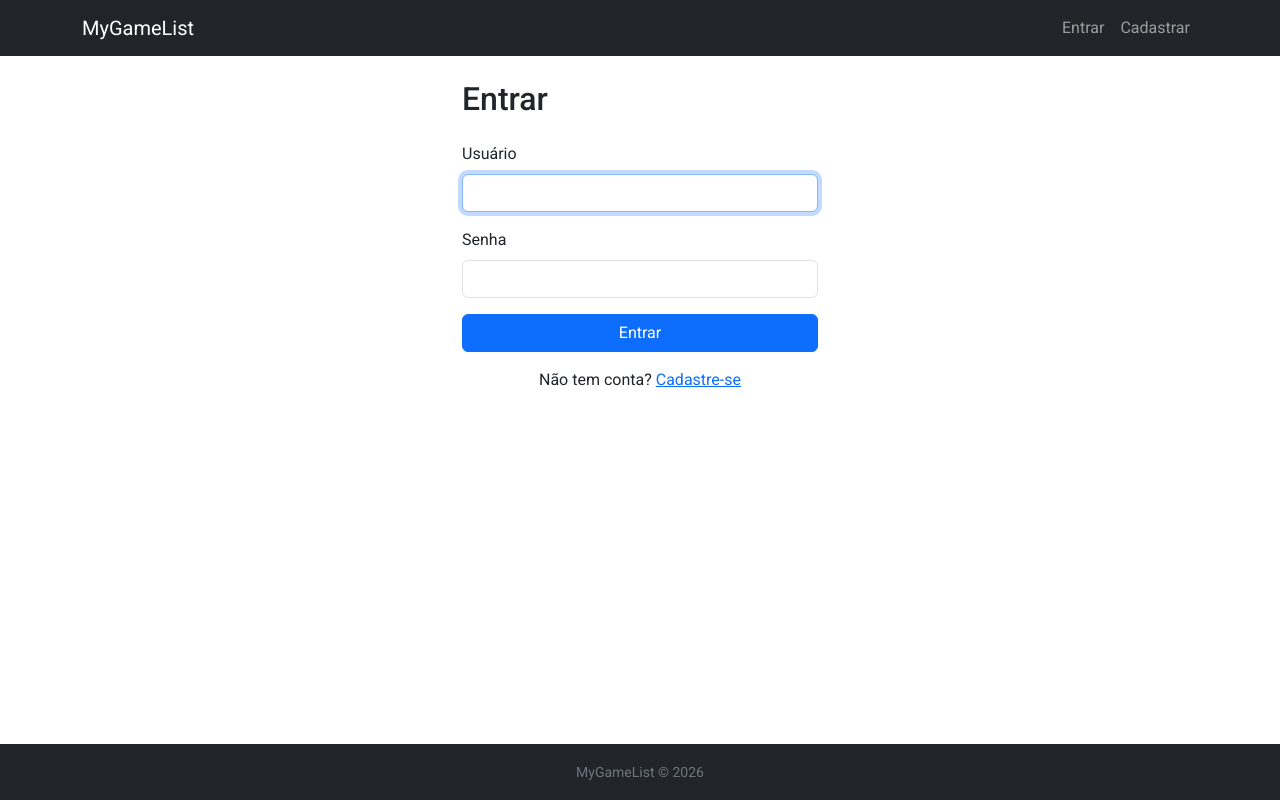
After one commit to luangust4vo/mygameslist, a Django app: page /login/ in a window 1280 px wide. The commit adds this page. Run offline with Django 5.2, Linux system fonts and the light colour scheme; some libraries are stand-ins or nearby versions.

Commit message:
feat(auth): implements login and register

```diff
--- /dev/null
+++ b/games/templates/games/auth/login.html
@@ -0,0 +1,21 @@
+{% extends 'base.html' %}
+
+{% load crispy_forms_tags %}
+
+{% block title %}Login — MyGameList{% endblock %}
+
+{% block content %}
+    <div class="row justify-content-center">
+        <div class="col-md-4">
+            <h2 class="mb-4">Entrar</h2>
+            <form method="post">
+                {% csrf_token %}
+                {{ form|crispy }}
+                <button type="submit" class="btn btn-primary w-100">Entrar</button>
+            </form>
+            <p class="mt-3 text-center">
+                Não tem conta? <a href="{% url 'games:register' %}">Cadastre-se</a>
+            </p>
+        </div>
+    </div>
+{% endblock %}
--- a/games/templates/games/base.html
+++ b/games/templates/games/base.html
@@ -28,14 +28,17 @@
                             <a class="nav-link" href="{% if request.user.username %}admin{% else %}#{% endif %}">{{ request.user.username|pretty_username }}</a>
                         </li>
                         <li class="nav-item">
-                            <a class="nav-link" href="#">Sair</a>
+                            <form method="post" action="{% url 'games:logout' %}" class="d-inline">
+                                {% csrf_token %}
+                                <button type="submit" class="nav-link btn btn-link">Sair</button>
+                            </form>
                         </li>
                     {% else %}
                         <li class="nav-item">
-                            <a class="nav-link" href="#">Entrar</a>
+                            <a class="nav-link" href="{% url 'games:login' %}">Entrar</a>
                         </li>
                         <li class="nav-item">
-                            <a class="nav-link" href="#">Cadastrar</a>
+                            <a class="nav-link" href="{% url 'games:register' %}">Cadastrar</a>
                         </li>
                     {% endif %}
                 </ul>
@@ -61,6 +64,17 @@
     </footer>
 
     <script src="https://cdn.jsdelivr.net/npm/bootstrap@5.3.0/dist/js/bootstrap.bundle.min.js"></script>
-    {% block scripts %}{% endblock %}
+    {% block scripts %}
+        <script>
+            document.addEventListener('DOMContentLoaded', () => {
+                document.querySelectorAll('.alert').forEach(alert => {
+                    setTimeout(() => {
+                        alert.classList.remove('show');
+                        setTimeout(() => alert.remove(), 300);
+                    }, 3000);
+                });
+            });
+            </script>
+    {% endblock %}
 </body>
 </html>
--- a/games/urls.py
+++ b/games/urls.py
@@ -4,6 +4,8 @@ from . import views
 app_name = 'games'
 
 urlpatterns = [
-    # home
     path('', views.HomeView.as_view(), name='home'),
+    path('login/', views.CustomLoginView.as_view(), name='login'),
+    path('logout/', views.CustomLogoutView.as_view(), name='logout'),
+    path('register/', views.RegisterView.as_view(), name='register'),
 ]
--- a/games/views.py
+++ b/games/views.py
@@ -1,4 +1,36 @@
-from django.views.generic import TemplateView
+from django.views.generic import TemplateView, CreateView
+from django.contrib.auth.views import LoginView, LogoutView
+from django.contrib.auth.forms import UserCreationForm
+from django.contrib.auth import login
+from django.urls import reverse_lazy
+from django.contrib import messages
 
 class HomeView(TemplateView):
-    template_name = 'games/home.html'
+    template_name = 'games/home/home.html'
+
+class CustomLoginView(LoginView):
+    template_name = 'games/auth/login.html'
+    redirect_authenticated_user = True
+
+    def get_success_url(self):
+        messages.success(self.request, f'Bem-vindo, {self.request.user.username}!')
+        return reverse_lazy('games:home')
+
+    def form_invalid(self, form):
+        messages.error(self.request, 'Usuário ou senha incorretos.')
+        return super().form_invalid(form)
+
+class CustomLogoutView(LogoutView):
+    next_page = reverse_lazy('games:home')
+
+class RegisterView(CreateView):
+    template_name = 'games/auth/register.html'
+    form_class = UserCreationForm
+    success_url = reverse_lazy('games:home')
+
+    def form_valid(self, form):
+        response = super().form_valid(form)
+        user = form.save()
+        login(self.request, user)
+        messages.success(self.request, 'Cadastro realizado com sucesso!')
+        return response
--- a/requirements.txt
+++ b/requirements.txt
@@ -1,5 +1,7 @@
 asgiref==3.11.1
+crispy-bootstrap5==2026.3
 Django==5.2.11
+django-crispy-forms==2.6
 psycopg2-binary==2.9.11
 python-dotenv==1.2.2
 sqlparse==0.5.5
--- a/static/css/global.css
+++ b/static/css/global.css
@@ -6,3 +6,17 @@
     box-sizing: border-box;
     font-family: 'Roboto', sans-serif;
 }
+
+body {
+    min-height: 100vh;
+    display: flex;
+    flex-direction: column;
+}
+
+main {
+    flex: 1;
+}
+
+.asteriskField {
+    display: none;
+}
```
Also changed, not shown: core/settings.py (+14 -1 lines), games/templates/games/auth/register.html (added, +59 -0 lines), games/templates/games/home/home.html (renamed from games/templates/games/home.html).
